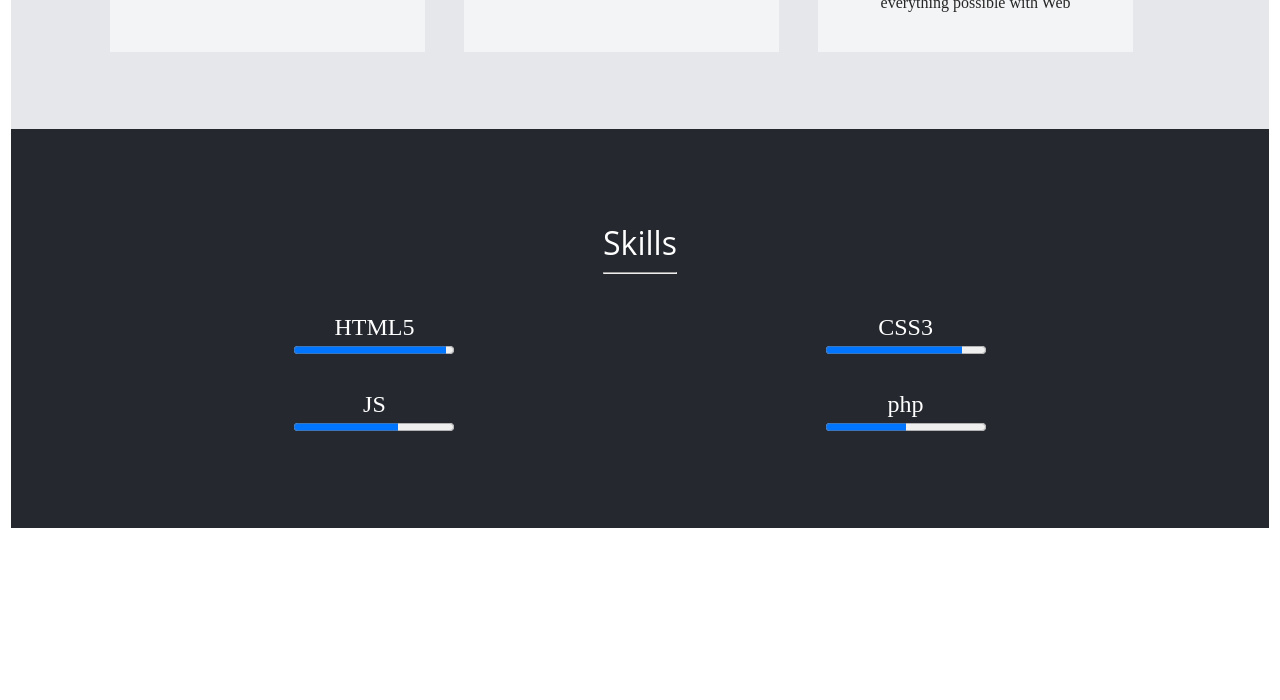
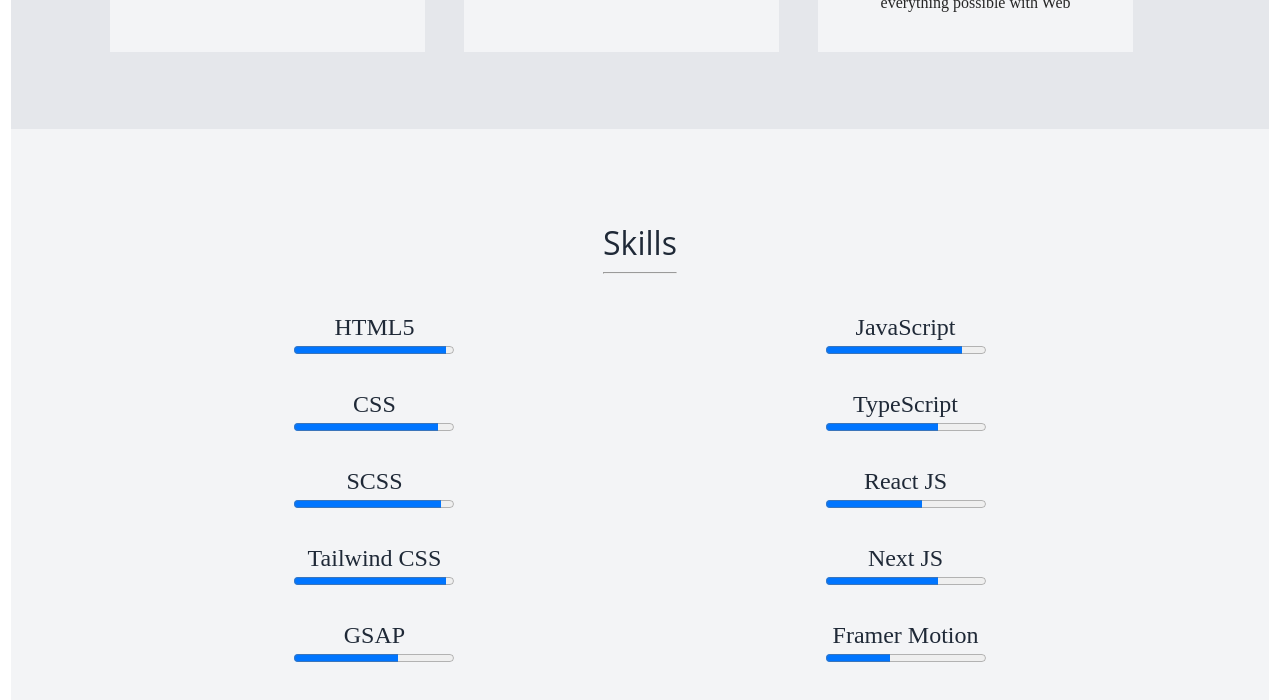
Before and after one commit to pramodlaha08/only-html-challenge, a plain HTML site: page index.html in a window 1280 px wide. Shown: the part 1310-2010 px from the top of the page. Before the commit the page ends 1849 px from the top, so only its background shows below. Drawn offline with Linux system fonts and the light colour scheme.

Commit message:
feat: skill section built

```diff
--- a/index.html
+++ b/index.html
@@ -751,7 +751,7 @@
               </tr>
             </table>
 
-            <table width="100%" bgcolor="#25282f">
+            <table width="100%" bgcolor="#f3f4f6">
               <tr>
                 <td>
                   <br /><br /><br /><br />
@@ -763,22 +763,22 @@
                   >
                     <tr align="center">
                       <td colspan="2">
-                        <font face="Open Sans" size="6" color="#fff">
-                          Skills
-                        </font>
+                        <font size="6" face="Open sans" color="#1f2937"
+                          >Skills</font
+                        >
                         <hr align="center" width="7%" />
                       </td>
                     </tr>
                     <tr align="center">
                       <td>
                         <label>
-                          <font size="5" color="#fff"> HTML5 </font></label
-                        >
+                          <font size="5" color="#1f2937"> HTML5 </font>
+                        </label>
                         <br /><progress value="95" max="100">95%</progress>
                       </td>
                       <td>
                         <label>
-                          <font size="5" color="#fff"> CSS3 </font></label
+                          <font size="5" color="#1f2937"> JavaScript </font></label
                         >
                         <br /><progress value="85" max="100">85%</progress>
                       </td>
@@ -786,12 +786,61 @@
 
                     <tr align="center">
                       <td>
-                        <label> <font size="5" color="#fff"> JS </font></label>
+                        <label> <font size="5" color="#1f2937"> CSS </font></label>
+                        <br /><progress value="90" max="100">90%</progress>
+                      </td>
+                      <td>
+                        <label>
+                          <font size="5" color="#1f2937"> TypeScript </font></label
+                        >
+                        <br /><progress value="70" max="100">70%</progress>
+                      </td>
+                    </tr>
+                    <tr align="center">
+                      <td>
+                        <label>
+                          <font size="5" color="#1f2937"> SCSS </font></label
+                        >
+                        <br /><progress value="92" max="100">92%</progress>
+                      </td>
+                      <td>
+                        <label>
+                          <font size="5" color="#1f2937"> React JS </font></label
+                        >
+                        <br /><progress value="60" max="100">60%</progress>
+                      </td>
+                    </tr>
+
+                    <tr align="center">
+                      <td>
+                        <label>
+                          <font size="5" color="#1f2937">
+                            Tailwind CSS
+                          </font></label
+                        >
+                        <br /><progress value="95" max="100">95%</progress>
+                      </td>
+                      <td>
+                        <label>
+                          <font size="5" color="#1f2937"> Next JS </font></label
+                        >
+                        <br /><progress value="70" max="100">70%</progress>
+                      </td>
+                    </tr>
+                    <tr align="center">
+                      <td>
+                        <label>
+                          <font size="5" color="#1f2937"> GSAP </font></label
+                        >
                         <br /><progress value="65" max="100">65%</progress>
                       </td>
                       <td>
-                        <label> <font size="5" color="#fff"> php </font></label>
-                        <br /><progress value="50" max="100">50%</progress>
+                        <label>
+                          <font size="5" color="#1f2937">
+                            Framer Motion
+                          </font></label
+                        >
+                        <br /><progress value="40" max="100">40%</progress>
                       </td>
                     </tr>
                   </table>
```
